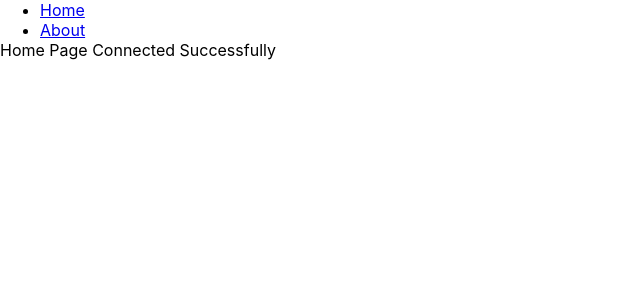
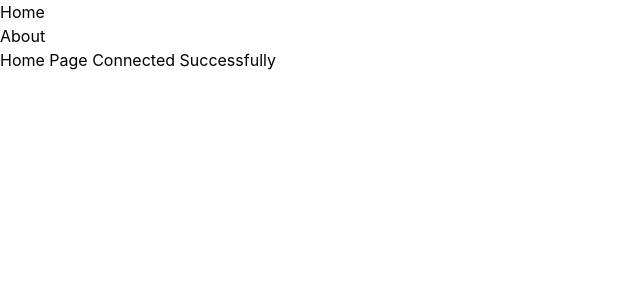
Before and after one commit to sushantbasak/Analectica-Front-End-, a React (Create React App) app: page / in a window 1280 px wide. Shown: the top 300 px of the page, without its empty margins (0-640 px from the left). Built offline with nearby package versions, Linux system fonts and the light colour scheme.

Commit message:
tailwind css configured

```diff
--- /dev/null
+++ b/craco.config.js
@@ -0,0 +1,7 @@
+module.exports = {
+  style: {
+    postcss: {
+      plugins: [require("tailwindcss"), require("autoprefixer")],
+    },
+  },
+};
--- a/src/index.css
+++ b/src/index.css
@@ -1,3 +1,6 @@
+@tailwind base;
+@tailwind components;
+@tailwind utilities;
 * {
   margin: 0;
 }
--- /dev/null
+++ b/tailwind.config.js
@@ -0,0 +1,11 @@
+module.exports = {
+  purge: ["./src/**/*.{js,jsx,ts,tsx}", "./public/index.html"],
+  darkMode: false, // or 'media' or 'class'
+  theme: {
+    extend: {},
+  },
+  variants: {
+    extend: {},
+  },
+  plugins: [],
+};
```
Also changed, not shown: package.json (+8 -3 lines), 1 other file (tests, documents, lock files or other folders).
